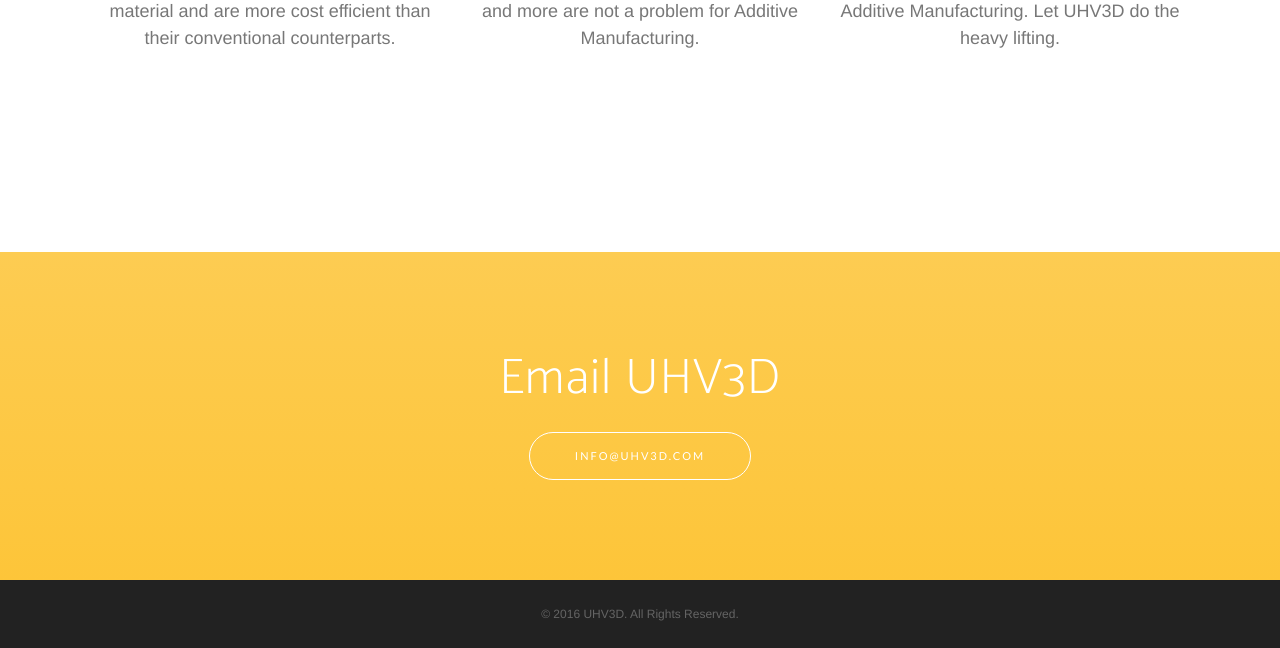
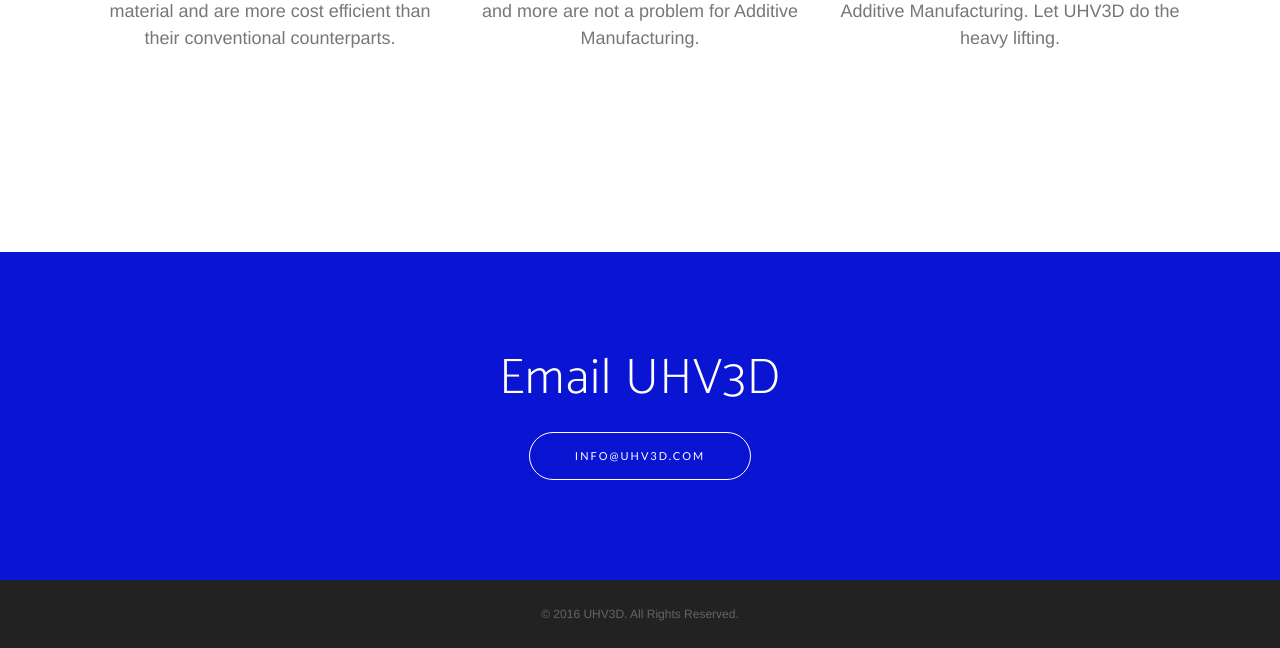
Before and after one commit to jeswsi/Website-UHV3D, a PHP site: page / in a window 1280 px wide. Shown: the part 1792-2440 px from the top of the page. Run offline with PHP 8.4, Linux system fonts and the light colour scheme; some libraries are stand-ins or nearby versions; some web fonts are replaced.

Commit message:
update color to blue
bottom part of webpage

```diff
--- a/css/new-age.css
+++ b/css/new-age.css
@@ -404,12 +404,12 @@
   text-decoration: none;
 }
 .bg-primary {
-  background: #fdcc52;
-  background: -webkit-linear-gradient(#fdcc52, #fdc539);
-  background: linear-gradient(#fdcc52, #fdc539);
+  background: #0915D3;
+  background: -webkit-linear-gradient(#0915D3, #0915D3);
+  background: linear-gradient(#0915D3, #0915D3);
 }
 .text-primary {
-  color: #fdcc52;
+  color: #0915D3;
 }
 .no-gutter > [class*='col-'] {
   padding-right: 0;
@@ -425,8 +425,8 @@
 .btn-outline:active,
 .btn-outline.active {
   color: white;
-  background-color: #fdcc52;
-  border-color: #fdcc52;
+  background-color: #0915D3;
+  border-color: #0915D3;
 }
 .btn {
   font-family: 'Lato', 'Helvetica', 'Arial', 'sans-serif';
```
